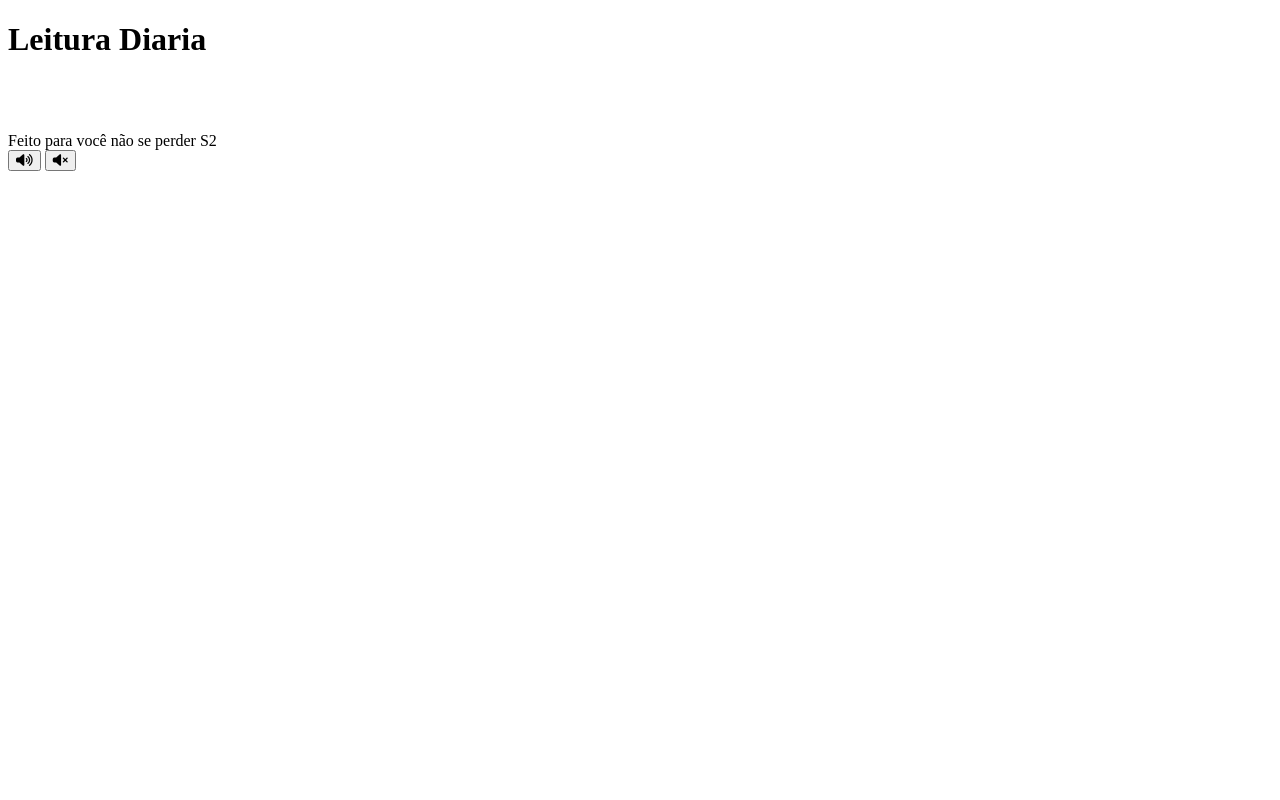
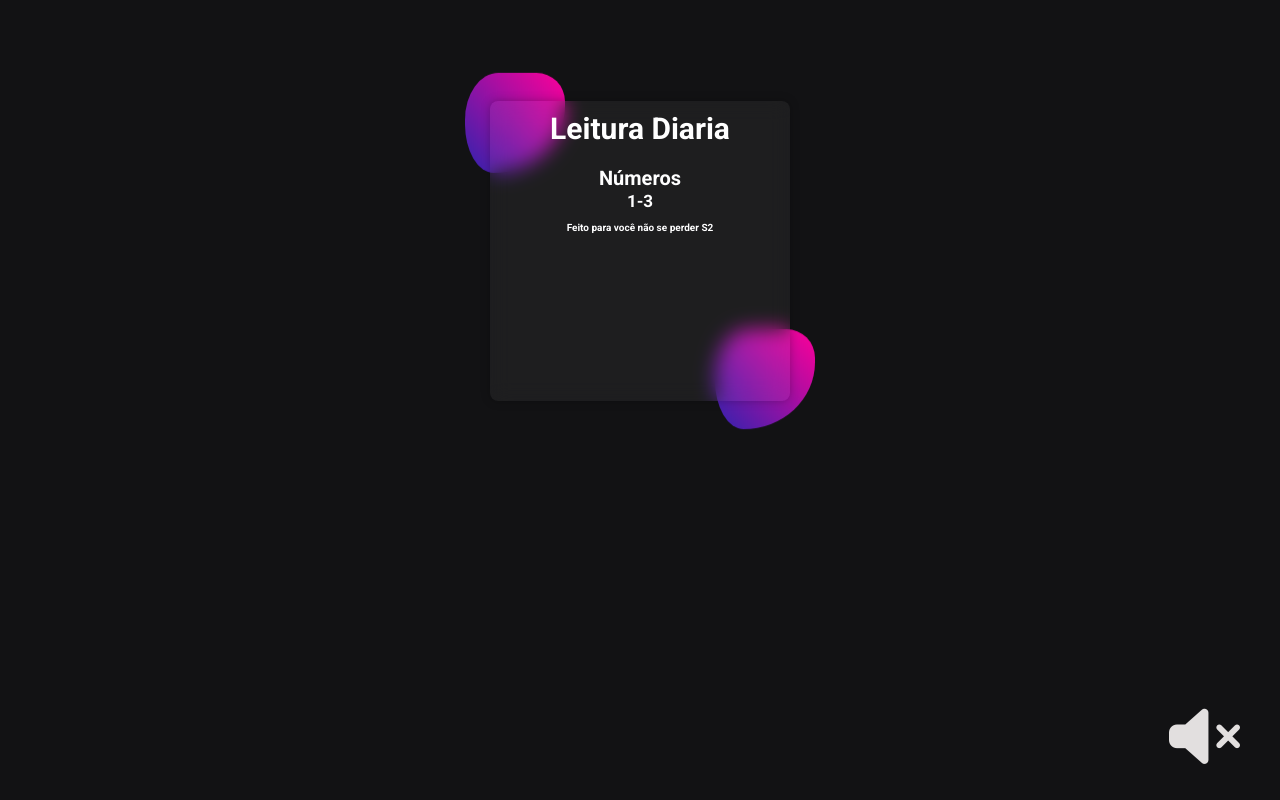
Before and after one commit to Rodrigoue9/Leitura_da_Biblia_2.0, a plain HTML site: page index.html in a window 1280 px wide. Drawn offline with Linux system fonts and the light colour scheme; the site is published under a folder, as on GitHub Pages, so addresses that start at the root find nothing.

Commit message:
Update index.html

```diff
--- a/index.html
+++ b/index.html
@@ -6,7 +6,7 @@
     <meta charset="UTF-8">
     <meta name="viewport" content="width=device-width, initial-scale=1.0">
     <meta name="description" content="Temporizador estilo pomodoro">
-    <link rel="stylesheet" href="/css/style.css">
+    <link rel="stylesheet" href="css/style.css">
     <title>Temporizador</title>
     <link rel="preconnect" href="https://fonts.googleapis.com">
     <link rel="preconnect" href="https://fonts.gstatic.com" crossorigin>
@@ -48,8 +48,8 @@
 </footer>
 
 
-<script src="/js/texts.js"></script>
-    <script src="/js/index.js" type="module">
+<script src="js/texts.js"></script>
+    <script src="js/index.js" type="module">
 
 
 
```
